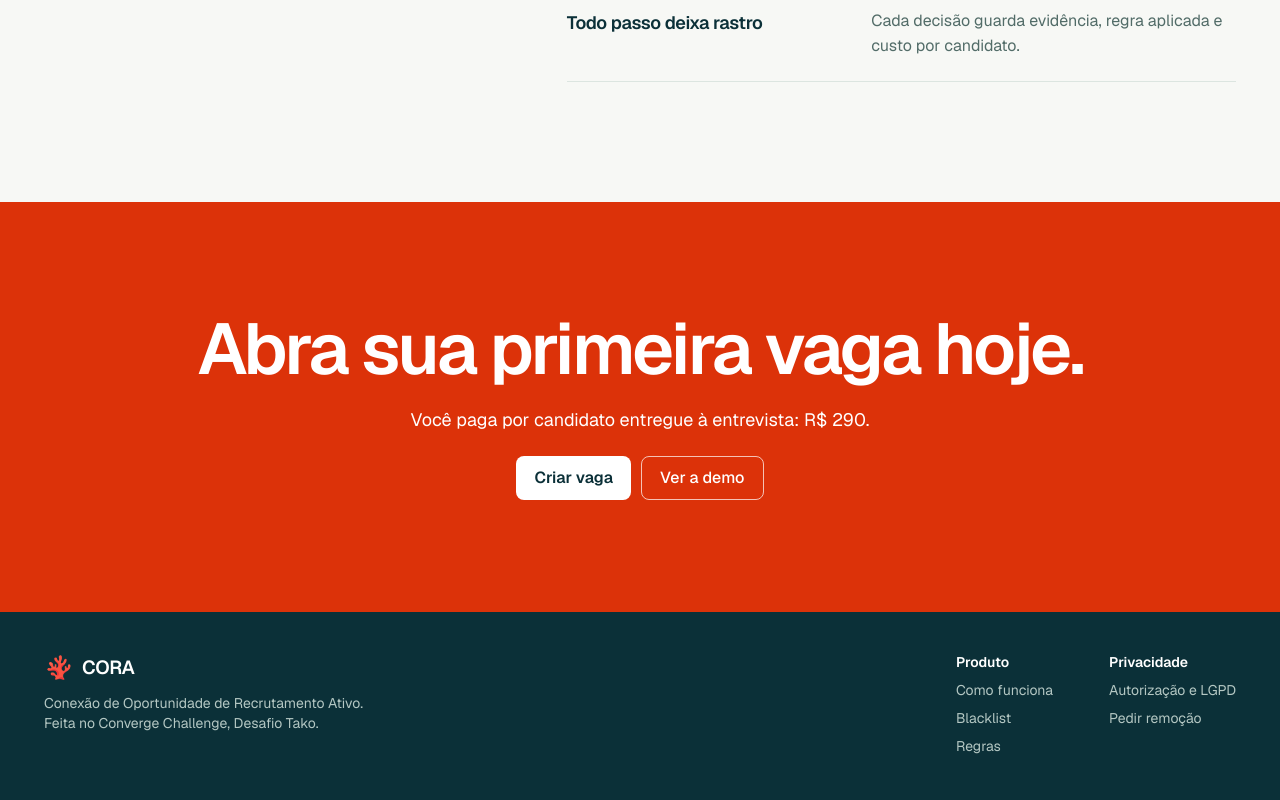
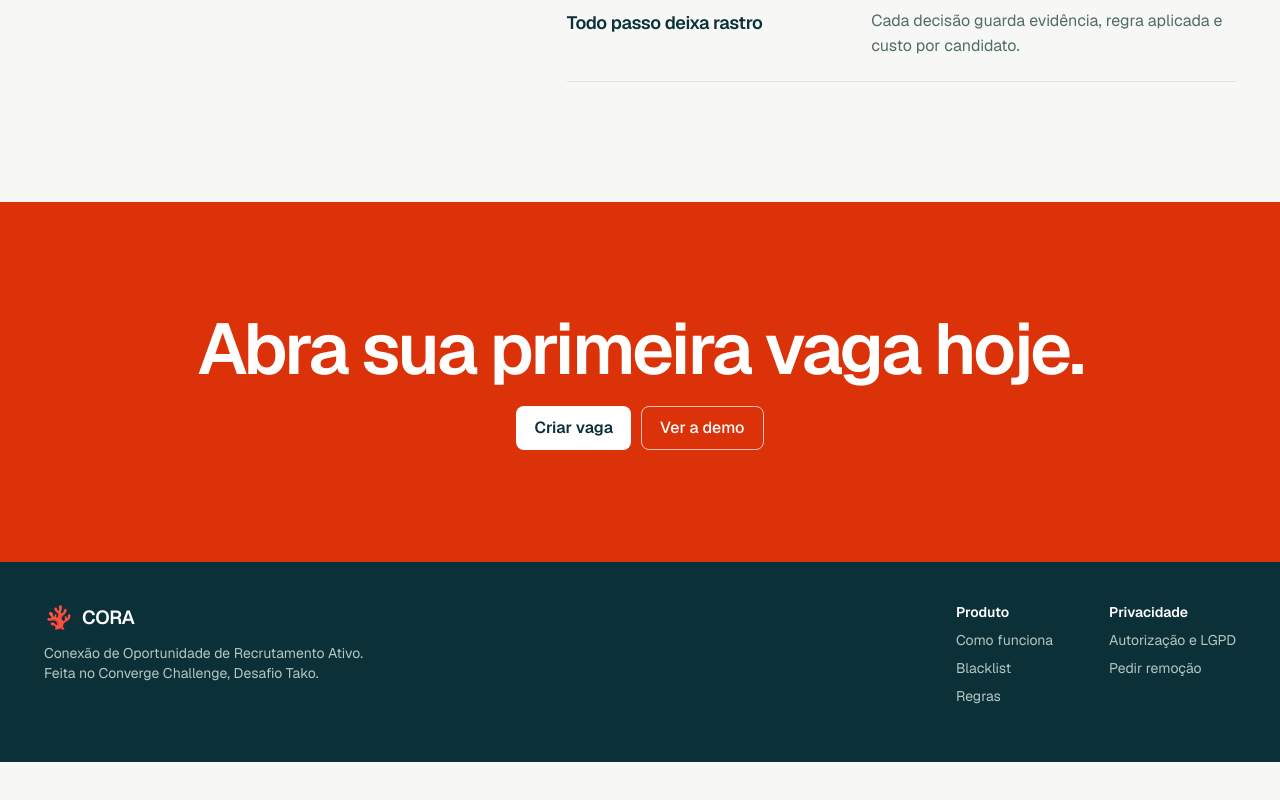
Before and after one commit to anabiamotacruz/macaxeira_learning, a Next.js app in the folder web/: page / in a window 1280 px wide. Shown: the part 6103-6903 px from the top of the page. After the commit the page ends 6865 px from the top, so only its background shows below. Built offline with nearby package versions, Linux system fonts and the light colour scheme.

Commit message:
fix(web): tira da landing o preço por candidato, que não tem fonte

```diff
--- a/web/components/landing/LandingCora.tsx
+++ b/web/components/landing/LandingCora.tsx
@@ -436,7 +436,6 @@ function Acesso() {
         <h2 className="m-0 max-w-[900px] text-[clamp(40px,5.6vw,76px)] font-semibold leading-[0.98] tracking-[-0.04em] text-balance">
           Abra sua primeira vaga hoje.
         </h2>
-        <p className="m-0 text-lg">Você paga por candidato entregue à entrevista: R$ 290.</p>
         <div className="flex flex-wrap items-center justify-center gap-2.5">
           <Button asChild className="h-11 bg-white px-[18px] text-base font-semibold text-cora-ink hover:bg-cora-muted-bg">
             <Link href="/criar-vaga">Criar vaga</Link>
```
